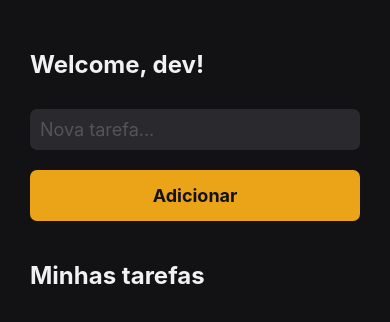
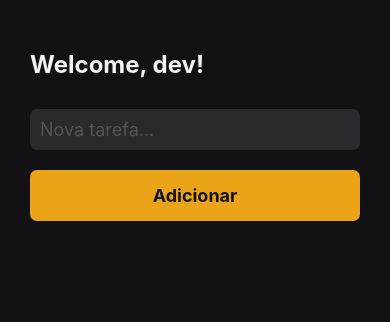
Before and after one commit to lucassantos22/my-tasks-react-native, a React Native app in the folder mytasks/: screen / in a window 390 px wide. Shown: the top 322 px of the page. Built offline with nearby package versions, Linux system fonts and the light colour scheme.

Commit message:
chore: show list when there is a task

```diff
--- a/mytasks/src/pages/Home/index.tsx
+++ b/mytasks/src/pages/Home/index.tsx
@@ -14,7 +14,7 @@ import {useTaskList} from '../../context/TasksContext';
 
 export function Home(): JSX.Element {
   const [newTask, setNewTask] = useState('');
-  const {addTask} = useTaskList();
+  const {tasks, addTask} = useTaskList();
 
   function handleAddNewTask(): void {
     const data = {
@@ -40,7 +40,9 @@ export function Home(): JSX.Element {
           style={styles.button}>
           <Text style={styles.buttonText}>Adicionar</Text>
         </TouchableOpacity>
-        <Text style={styles.titleTasks}>Minhas tarefas</Text>
+        {!!tasks.length && (
+          <Text style={styles.titleTasks}>Minhas tarefas</Text>
+        )}
         <TaskList />
       </View>
     </SafeAreaView>
```
